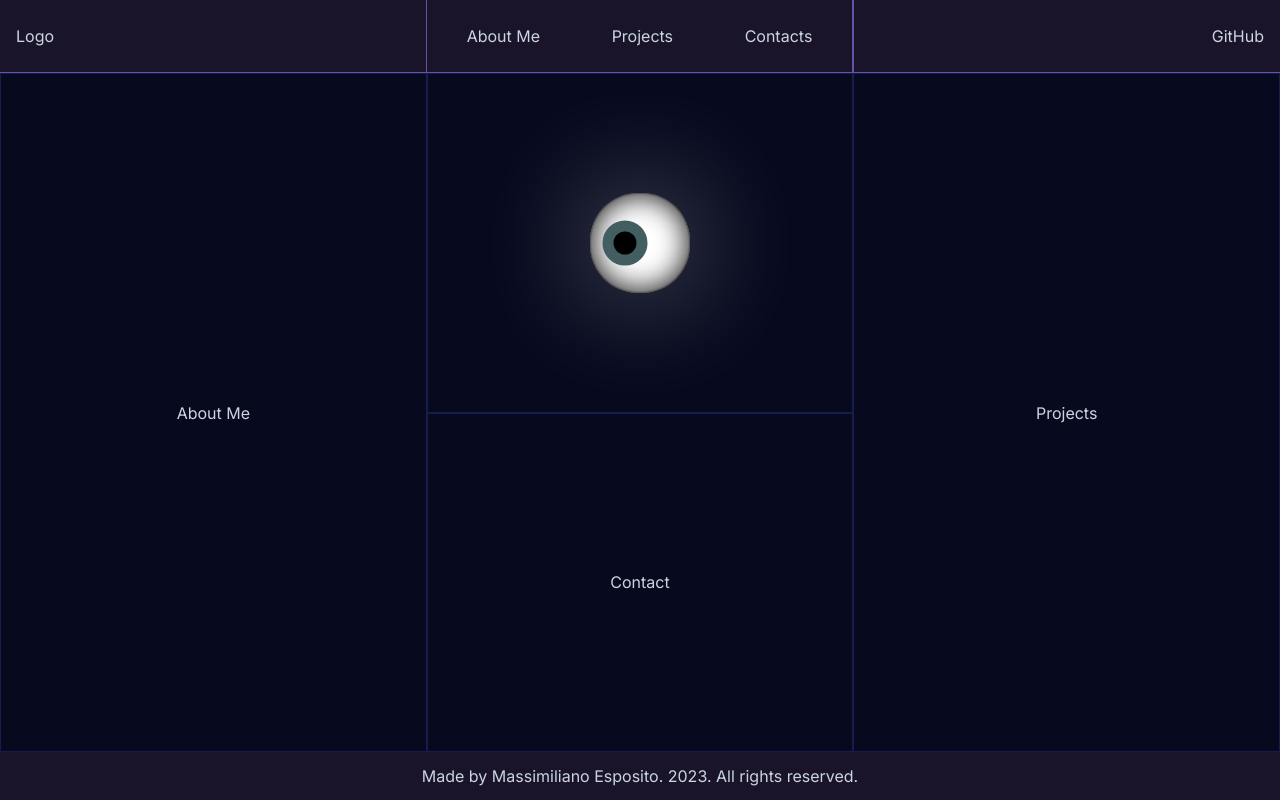
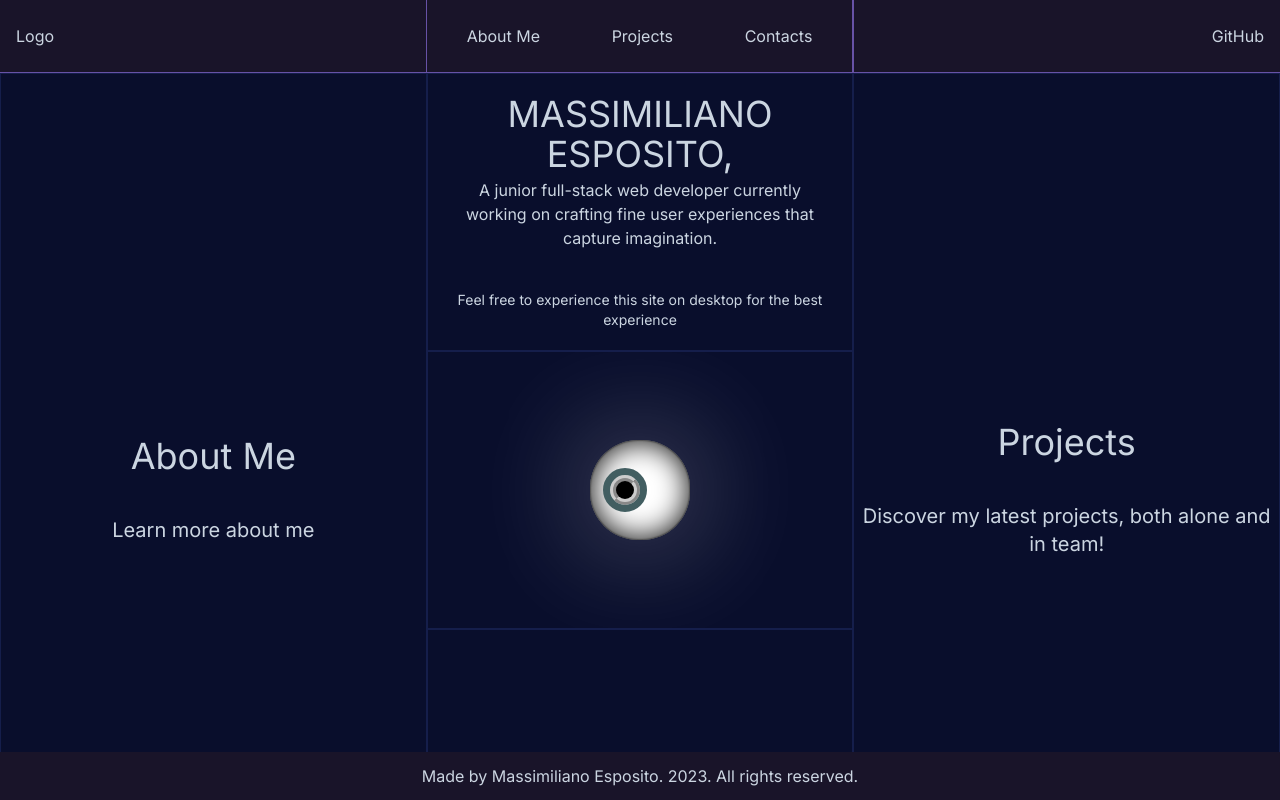
Before and after one commit to Massolinii/massolinii, a Next.js app: page / in a window 1280 px wide. Built offline with nearby package versions, Linux system fonts and the light colour scheme.

Commit message:
Styling the eye (damn it's ugly)

```diff
--- a/src/app/page.tsx
+++ b/src/app/page.tsx
@@ -4,22 +4,44 @@ import "../styles/Home.css";
 
 export default function Home() {
   return (
-    <main className="grid grid-cols-1 md:grid-cols-3 lg:grid-cols-3 h-full w-full">
+    <main className="grid grid-cols-1 md:grid-cols-3 lg:grid-cols-3 h-full w-full text-4xl text-center ">
       <div className="relative overlay overlay-red about-section home-section border border-space md:col-span-1 lg:col-span-1 flex justify-center items-center">
-        About Me
+        <div className="flex-col">
+          <div>About Me</div>
+          <br />
+          <div className="text-xl ">Learn more about me</div>
+        </div>
       </div>
-      <div className="grid grid-rows-2 md:col-span-1 lg:col-span-1">
+
+      <div className="grid grid-rows-3 md:col-span-1 lg:col-span-1">
+        <div className="relative overlay overlay-yellow name-section home-section border border-space flex justify-center items-center flex-col p-5">
+          <div className="text-4xl pb-1">MASSIMILIANO ESPOSITO,</div>
+          <div className="text-base">
+            A junior full-stack web developer currently working on crafting fine
+            user experiences that capture imagination.
+          </div>
+          <br />
+          <div className="text-sm ">
+            Feel free to experience this site on desktop for the best experience
+          </div>
+        </div>
         <div className="relative overlay overlay-white eye-section home-section border border-space flex justify-center items-center">
           <div className="eye-container flex justify-center items-center">
             <Eye />
           </div>
         </div>
-        <div className="relative overlay overlay-yellow contact-section home-section border border-space flex justify-center items-center">
+        <div className="relative overlay overlay-green contact-section home-section border border-space flex justify-center items-center">
           Contact
         </div>
       </div>
-      <div className="relative overlay overlay-green project-section home-section border border-space md:col-span-1 lg:col-span-1 flex justify-center items-center">
-        Projects
+      <div className="relative overlay overlay-blue project-section home-section border border-space md:col-span-1 lg:col-span-1 flex justify-center items-center">
+        <div className="flex-col">
+          <div>Projects</div>
+          <br />
+          <div className="text-xl ">
+            Discover my latest projects, both alone and in team!
+          </div>
+        </div>
       </div>
     </main>
   );
--- a/src/styles/Eye.css
+++ b/src/styles/Eye.css
@@ -19,11 +19,25 @@
   top: 50%;
   left: 35px;
   transform: translate(-50%, -50%);
-  width: 45px;
-  height: 45px;
+  width: 30px;
+  height: 30px;
   border-radius: 50%;
   background: #000;
   position: absolute;
-  border: 11px solid rgb(66, 94, 97);
+  border: 6px ridge rgba(255, 255, 255, 0.8);
+  outline: 7px solid rgb(66, 94, 97);
   box-sizing: border-box;
 }
+
+.eyelid {
+  position: absolute;
+  width: 100%;
+  height: 50%;
+  bottom: 80px;
+  left: 0;
+  z-index: 2;
+}
+
+.eyelid-up {
+  rotate: 180deg;
+}
--- a/src/styles/Home.css
+++ b/src/styles/Home.css
@@ -13,7 +13,7 @@
   z-index: 1;
   opacity: 0;
   transform: translate(-50%, -50%) scale(0);
-  transition: opacity 0.7s, transform 0.7s;
+  transition: opacity 0.55s, transform 0.55s;
 }
 
 .overlay:hover::before {
@@ -31,6 +31,10 @@
   background-color: rgba(0, 255, 0, 0.04);
 }
 
+.overlay-blue:hover::before {
+  background-color: rgba(0, 0, 255, 0.04);
+}
+
 .overlay-yellow:hover::before {
   background-color: rgba(255, 255, 0, 0.04);
 }
--- a/tailwind.config.ts
+++ b/tailwind.config.ts
@@ -28,7 +28,7 @@ const config: Config = {
           'dark': '#0d1330'
         },
         'background': {
-          DEFAULT: '#070A1E',
+          DEFAULT: '#090E2C',
         },
       }
     },
```
